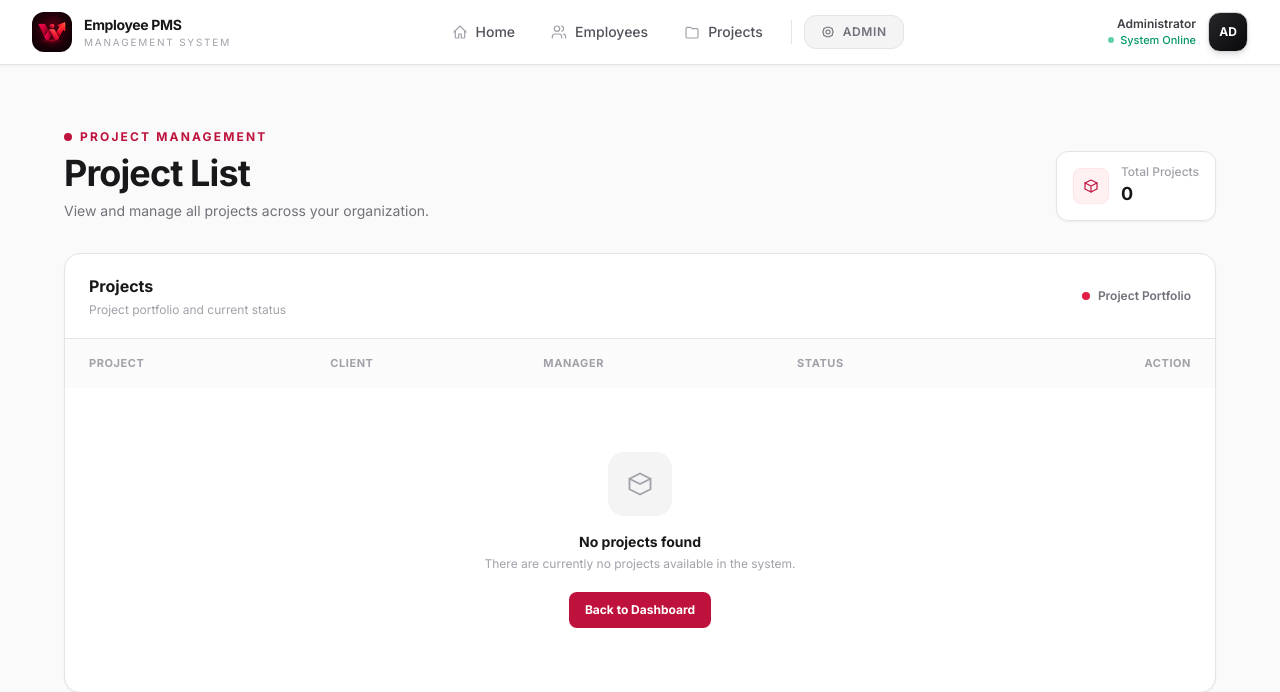
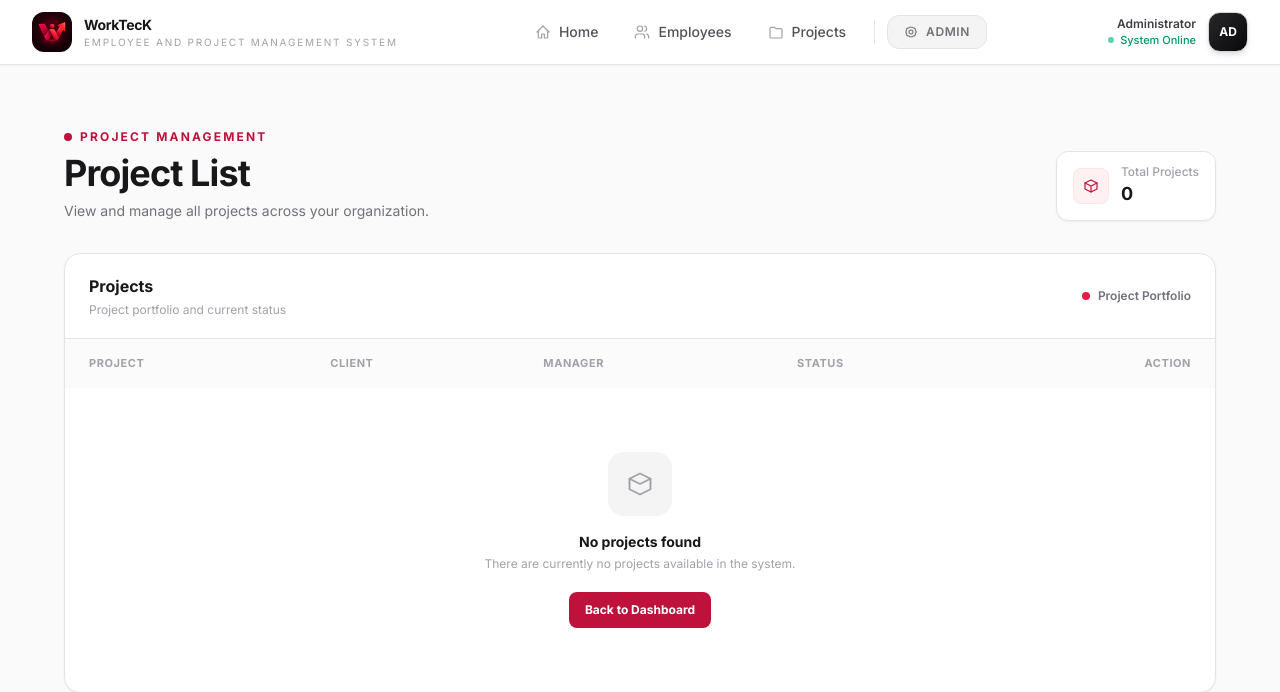
Before and after one commit to tushar1k/employee-project-management-system, a Django app: page /projects/ in a window 1280 px wide. Shown: the top 692 px of the page. Run offline with Django 5.2, Linux system fonts and the light colour scheme; data that the repository does not hold is empty; some libraries are stand-ins or nearby versions.

Commit message:
icon fixes

```diff
--- a/manageEmployee/portal/templates/base.html
+++ b/manageEmployee/portal/templates/base.html
@@ -9,9 +9,11 @@
 
     <title>
         {% block title %}
-            Employee Project Management System
+           WorkTeck
         {% endblock %}
     </title>
+
+    <link rel="icon" type="image/png" href="{% static 'images/favicon4.png' %}">
 
     <!-- Tailwind CSS -->
     <script src="https://cdn.tailwindcss.com"></script>
@@ -95,7 +97,7 @@
                                    text-zinc-900
                                    tracking-tight">
 
-                            Employee PMS
+                            WorkTecK
 
                         </h1>
 
@@ -105,7 +107,7 @@
                                    uppercase
                                    tracking-[0.18em]">
 
-                            Management System
+                            Employee and Project Management System
 
                         </p>
 
--- a/manageEmployee/portal/templates/employee_detail.html
+++ b/manageEmployee/portal/templates/employee_detail.html
@@ -1,8 +1,7 @@
 {% extends 'base.html' %}
 
-{% block title %}
-    {{ employee.Name }} - Employee Details
-{% endblock %}
+{% block title %}{{ employee.Name }} - Employee Details{% endblock %}
+
 
 
 {% block content %}
--- a/manageEmployee/portal/templates/home.html
+++ b/manageEmployee/portal/templates/home.html
@@ -1,7 +1,7 @@
 {% extends 'base.html' %}
 
 {% block title %}
-    Dashboard - Employee Project Management System
+    WorkTeck/Dashboard
 {% endblock %}
 
 
--- a/manageEmployee/portal/templates/list.html
+++ b/manageEmployee/portal/templates/list.html
@@ -1,4 +1,8 @@
 {% extends 'base.html' %}
+
+{% block title %}
+    WorkTeck/Employee list
+{% endblock %}
 
 {% block content %}
 
--- a/manageEmployee/portal/templates/project_detail.html
+++ b/manageEmployee/portal/templates/project_detail.html
@@ -1,4 +1,8 @@
 {% extends 'base.html' %}
+
+{% block title %}
+    {{ project.Project_Name }} - project Details
+{% endblock %}
 
 {% block content %}
 
--- a/manageEmployee/portal/templates/projects.html
+++ b/manageEmployee/portal/templates/projects.html
@@ -1,4 +1,8 @@
 {% extends 'base.html' %}
+
+{% block title %}
+    WorkTeck/Project list
+{% endblock %}
 
 {% block content %}
 
```
Also changed, not shown: manageEmployee/portal/static/images/favicon.png (added), manageEmployee/portal/static/images/favicon2.png (added), manageEmployee/portal/static/images/favicon3.png (added), manageEmployee/portal/static/images/favicon4.png (added).
